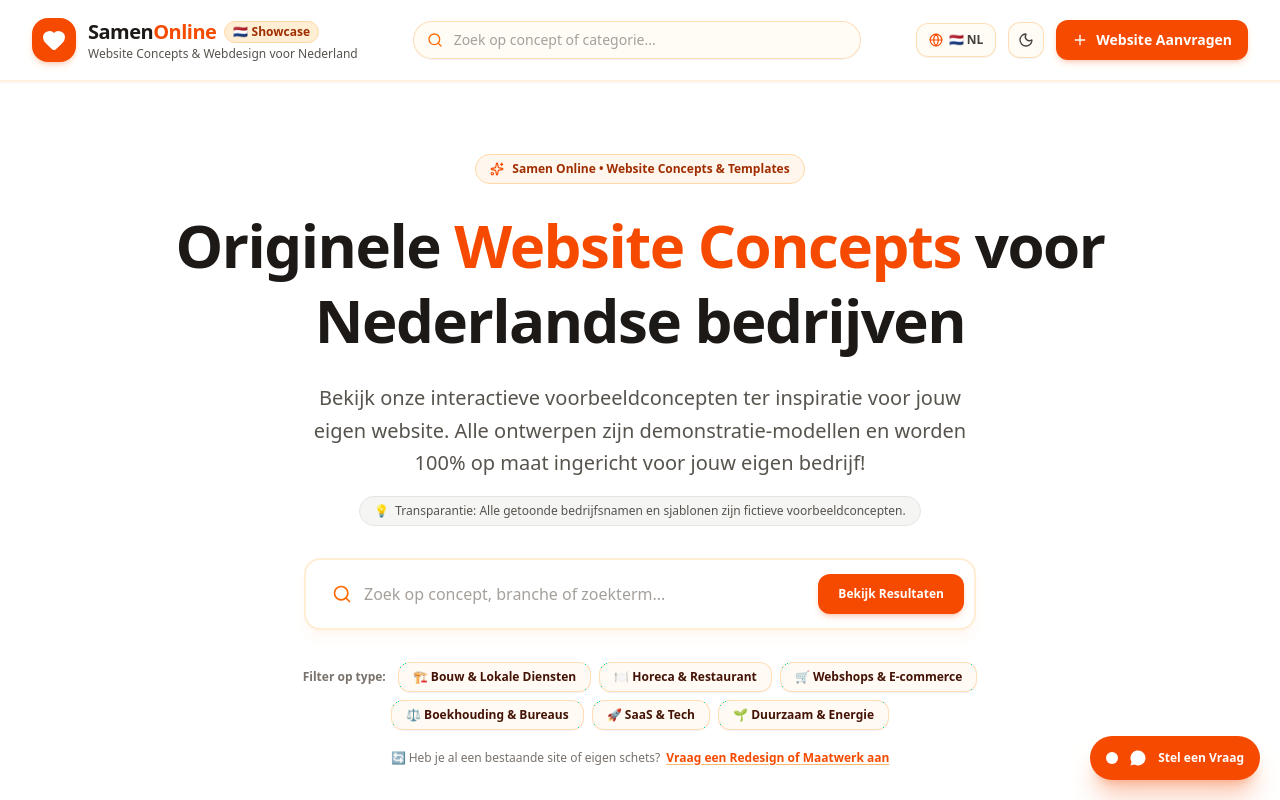
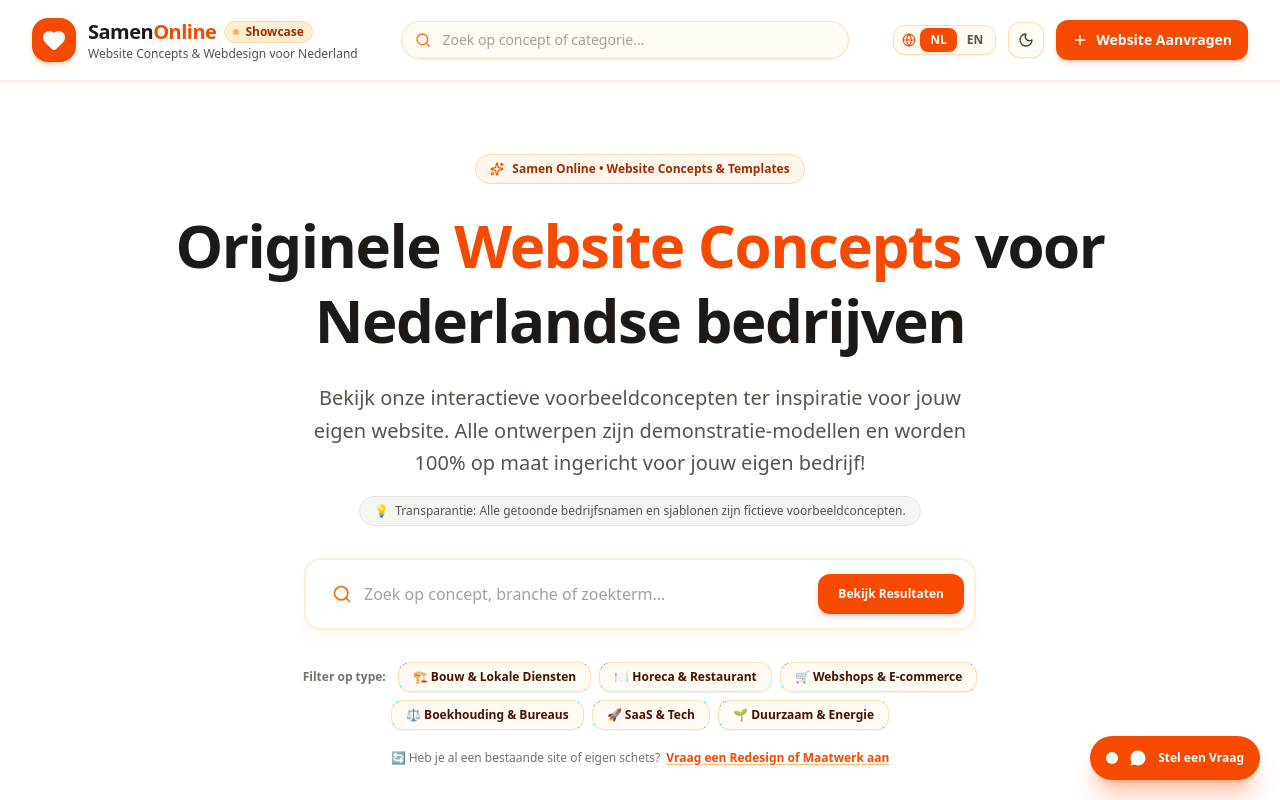
Before and after one commit to samenonline-web/samenonline-web.github.io, a Next.js app: page / in a window 1280 px wide. Shown: the top 800 px of the page. Built offline with nearby package versions, Linux system fonts and the light colour scheme.

Commit message:
fix: make header brand logo scroll to top and resolve windows chrome emoji flag duplicate in language switch

```diff
--- a/src/components/ConceptWizardModal.tsx
+++ b/src/components/ConceptWizardModal.tsx
@@ -365,7 +365,7 @@ export const ConceptWizardModal: React.FC<ConceptWizardModalProps> = ({
                     💰 Prijsklasse: {recommendation.main.priceTier}
                   </span>
                   <span className="px-2.5 py-1 rounded-lg bg-white border border-stone-200">
-                    🇳🇱 100% Jouw Eigendom
+                    🛡️ 100% Jouw Eigendom
                   </span>
                 </div>
               </div>
--- a/src/components/Footer.tsx
+++ b/src/components/Footer.tsx
@@ -81,7 +81,7 @@ export const Footer: React.FC<FooterProps> = ({
                 <Heart className="w-5 h-5 fill-white" />
               </div>
               <span className="font-extrabold text-xl text-stone-900">
-                Samen<span className="text-orange-600">Online</span> 🇳🇱
+                Samen<span className="text-orange-600">Online</span>
               </span>
             </div>
 
--- a/src/components/Navbar.tsx
+++ b/src/components/Navbar.tsx
@@ -29,25 +29,40 @@ export const Navbar: React.FC<NavbarProps> = ({
     <header className="sticky top-0 z-40 bg-white/95 backdrop-blur-md border-b-2 border-orange-100/80 shadow-xs">
       <div className="max-w-7xl mx-auto px-4 sm:px-6 lg:px-8 h-20 flex items-center justify-between gap-4">
 
-        {/* Brand Logo & Name */}
-        <div className="flex items-center gap-3">
-          <div className="w-11 h-11 rounded-2xl bg-orange-600 flex items-center justify-center text-white shadow-md shadow-orange-600/20 transform hover:scale-105 transition-transform">
+        {/* Brand Logo & Name - Clickable to scroll to top */}
+        <button
+          type="button"
+          onClick={() => {
+            if (typeof window !== 'undefined') {
+              if (window.location.pathname !== '/' && window.location.pathname !== '') {
+                window.location.href = '/';
+              } else {
+                window.scrollTo({ top: 0, behavior: 'smooth' });
+              }
+            }
+          }}
+          className="flex items-center gap-3 text-left group cursor-pointer focus:outline-none focus-visible:ring-2 focus-visible:ring-orange-500 rounded-2xl select-none"
+          title={lang === 'nl' ? 'Scroll naar boven' : 'Scroll to top'}
+          aria-label={lang === 'nl' ? 'Samen Online home - Terug naar boven' : 'Samen Online home - Scroll to top'}
+        >
+          <div className="w-11 h-11 rounded-2xl bg-orange-600 flex items-center justify-center text-white shadow-md shadow-orange-600/20 transform group-hover:scale-105 transition-transform">
             <Heart className="w-6 h-6 fill-white text-white" />
           </div>
           <div>
             <div className="flex items-center gap-2">
-              <span className="font-extrabold text-xl tracking-tight text-stone-900 font-sans">
+              <span className="font-extrabold text-xl tracking-tight text-stone-900 group-hover:text-stone-950 font-sans transition-colors">
                 Samen<span className="text-orange-600">Online</span>
               </span>
-              <span className="inline-flex items-center gap-1 text-xs font-bold px-2 py-0.5 rounded-full bg-orange-100 text-orange-800 border border-orange-200">
-                🇳🇱 Showcase
+              <span className="inline-flex items-center gap-1.5 text-xs font-bold px-2 py-0.5 rounded-full bg-orange-100 text-orange-800 border border-orange-200">
+                <span className="w-1.5 h-1.5 rounded-full bg-orange-500 animate-pulse" />
+                Showcase
               </span>
             </div>
             <p className="text-xs text-stone-600 font-medium hidden sm:block">
               {lang === 'nl' ? 'Website Concepts & Webdesign voor Nederland' : 'Dutch Website Concepts & Custom Design'}
             </p>
           </div>
-        </div>
+        </button>
 
         {/* Search Bar Preview on Desktop */}
         <form
@@ -77,15 +92,40 @@ export const Navbar: React.FC<NavbarProps> = ({
         {/* Action Buttons */}
         <div className="flex items-center gap-3">
 
-          {/* Language Switcher */}
-          <button
-            onClick={onLanguageToggle}
-            className="flex items-center gap-1.5 px-3 py-2 rounded-xl text-xs font-bold text-stone-700 bg-orange-50/50 border border-orange-200/80 hover:bg-orange-100/70 transition-colors shadow-2xs cursor-pointer"
-            title={lang === 'nl' ? 'Wissel naar Engels' : 'Switch to Dutch'}
+          {/* Language Switcher (Segmented Control - Cross-Platform Clean) */}
+          <div
+            role="group"
+            aria-label={lang === 'nl' ? 'Taalkeuze' : 'Language selection'}
+            className="flex items-center p-0.5 rounded-xl bg-orange-50/70 border border-orange-200/80 text-xs font-bold shadow-2xs"
           >
-            <Globe className="w-3.5 h-3.5 text-orange-600" />
-            <span>{lang === 'nl' ? '🇳🇱 NL' : '🇬🇧 EN'}</span>
-          </button>
+            <Globe className="w-3.5 h-3.5 text-orange-600 ml-1.5 mr-1 pointer-events-none hidden sm:block" />
+            <button
+              type="button"
+              onClick={() => lang !== 'nl' && onLanguageToggle()}
+              className={`px-2.5 py-1 rounded-lg transition-all cursor-pointer ${
+                lang === 'nl'
+                  ? 'bg-orange-600 text-white shadow-xs font-extrabold'
+                  : 'text-stone-600 hover:text-stone-900 hover:bg-orange-100/60'
+              }`}
+              title="Nederlands"
+              aria-pressed={lang === 'nl'}
+            >
+              NL
+            </button>
+            <button
+              type="button"
+              onClick={() => lang !== 'en' && onLanguageToggle()}
+              className={`px-2.5 py-1 rounded-lg transition-all cursor-pointer ${
+                lang === 'en'
+                  ? 'bg-orange-600 text-white shadow-xs font-extrabold'
+                  : 'text-stone-600 hover:text-stone-900 hover:bg-orange-100/60'
+              }`}
+              title="English"
+              aria-pressed={lang === 'en'}
+            >
+              EN
+            </button>
+          </div>
 
           {/* Dark / Light Mode Switcher */}
           {onToggleDarkMode && (
--- a/src/components/QuotePdfModal.tsx
+++ b/src/components/QuotePdfModal.tsx
@@ -107,7 +107,7 @@ export const QuotePdfModal: React.FC<QuotePdfModalProps> = ({
                   <Heart className="w-4 h-4 fill-white" />
                 </div>
                 <span className="font-black text-2xl tracking-tight text-stone-900">
-                  Samen<span className="text-orange-600">Online</span> 🇳🇱
+                  Samen<span className="text-orange-600">Online</span>
                 </span>
               </div>
               <p className="text-xs text-stone-500 font-medium max-w-xs">
--- a/src/data/templates.ts
+++ b/src/data/templates.ts
@@ -15,7 +15,7 @@ export const INITIAL_TEMPLATES: WebTemplate[] = [
     estimatedBuildDays: 5,
     features: ['Dark Mode Toggle', 'Interactive Case Studies', 'Framer Motion Animations', 'iDEAL Invoice Integration'],
     featuresNl: ['Dark Mode Schakelaar', 'Interactieve Casestudies', 'Framer Motion Animaties', 'iDEAL Facturatie'],
-    badges: ['🎨 Agency Choice', '⚡ Fast Next.js', '🇳🇱 Made in NL'],
+    badges: ['🎨 Agency Choice', '⚡ Fast Next.js', '✨ Made in NL'],
     rating: 4.95,
     reviewCount: 38,
     logoBg: 'bg-gradient-to-tr from-purple-600 to-indigo-600',
@@ -67,7 +67,7 @@ export const INITIAL_TEMPLATES: WebTemplate[] = [
     estimatedBuildDays: 4,
     features: ['Postcode Delivery Check', 'Weekly Subscription Box', 'Seasonal Recipe Cards', 'WhatsApp Ordering'],
     featuresNl: ['Postcode Bezorgcheck', 'Wekelijks Groentepakket', 'Seizoensrecepten', 'WhatsApp Bestellen'],
-    badges: ['🥕 Local Farm', '📦 Subscription Ready', '🇳🇱 Streekproduct'],
+    badges: ['🥕 Local Farm', '📦 Subscription Ready', '🌱 Streekproduct'],
     rating: 4.85,
     reviewCount: 29,
     logoBg: 'bg-amber-600',
@@ -327,7 +327,7 @@ export const INITIAL_TEMPLATES: WebTemplate[] = [
     estimatedBuildDays: 4,
     features: ['CBR Pass Rate Meter', 'Manual vs Auto Selector', 'Trial Lesson Booking Form', 'Package Calculator'],
     featuresNl: ['CBR Slagingsmeter', 'Schakel & Automaat Keuze', 'Proefles Aanvraagformulier', 'Lespakketten Vergelijker'],
-    badges: ['🚗 Rijschool Concept', '📈 79% CBR Score', '🇳🇱 Rotterdam'],
+    badges: ['🚗 Rijschool Concept', '📈 79% CBR Score', '📍 Rotterdam'],
     rating: 4.94,
     reviewCount: 42,
     logoBg: 'bg-orange-600',
```
